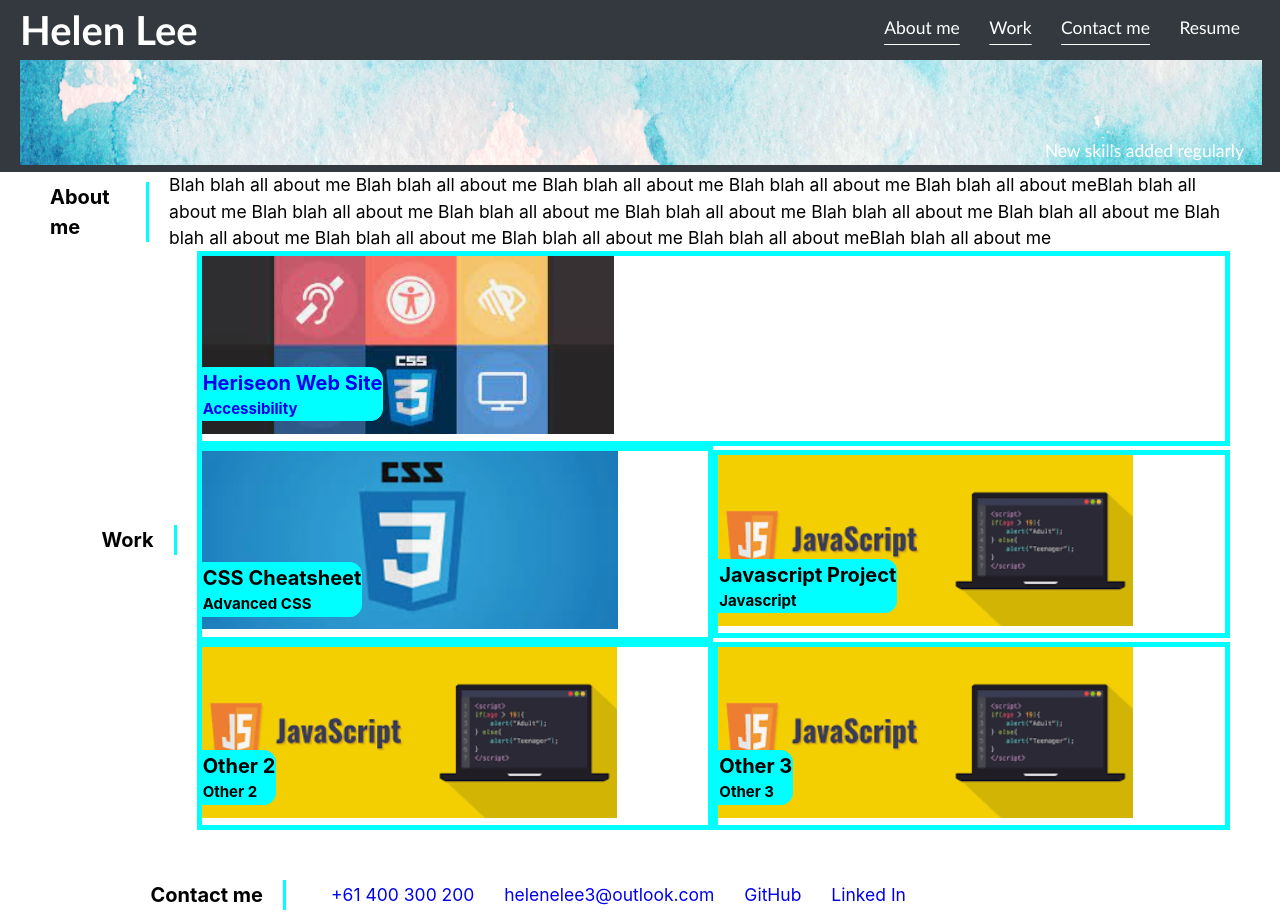
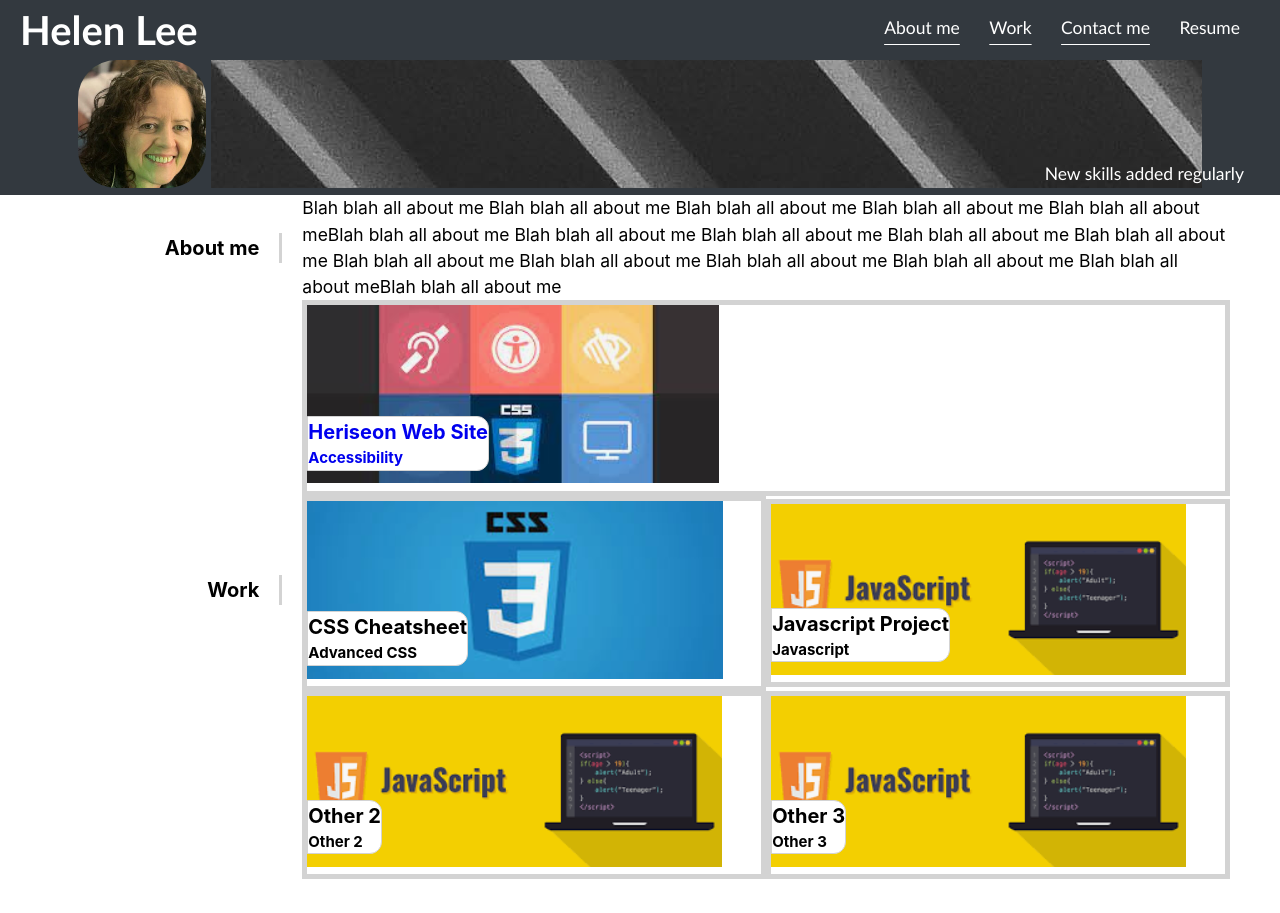
Before and after one commit to HelenELee/02-portfolio, a plain HTML site: page index.html in a window 1280 px wide. Shown: the top 913 px of the page. Drawn offline with Linux system fonts and the light colour scheme.

Commit message:
changes to css colour an images

```diff
--- a/assets/css/style.css
+++ b/assets/css/style.css
@@ -4,7 +4,8 @@
     --celeste: #b2ffff;
     --turquoise: #A0E0D0;
     --turquoise-blue: #00FFEF;
-    --aqua: #00FFFF;
+    --aqua: #D3D3D3;
+    /*--aqua: #00FFFF;*
 }
 
 * {
@@ -52,6 +53,11 @@ h3,
 
   h4 {
     font-size: 1rem;
+  }
+
+  .image-blurred{
+    border-radius: 30%;
+    box-shadow: 0 0 18px 18px var(--space-grey) inset;
   }
 
   nav {
@@ -141,7 +147,7 @@ main{
 }
 
 .aboutme-text {
-    /*width: 80%;*/
+    width: 80%;
 }
 
 .work-column {
@@ -151,7 +157,7 @@ main{
 	justify-content: flex-start;
 	align-items: center;
 	/*align-content: stretch;*/
-    /*width: 80%;*/
+    width: 80%;
 }
 
 article {
@@ -177,6 +183,7 @@ article:hover {
     bottom: 20px;
     left: 0px;
     background-color: var(--aqua);
+    background-color: white;
     border: 1px solid var(--aqua);
     border-radius: 0 12px 12px 0;
 }
@@ -205,7 +212,7 @@ address {
     justify-content: center;
     align-items: center;
     align-content: stretch;
-    /*width: 80%;*/
+    width: 80%;
     }
 
 address ul {
--- a/index.html
+++ b/index.html
@@ -21,7 +21,8 @@
             </ul>
         </nav>
         <figure>
-            <img src="./assets/images/pexels-zaksheuskaya.png" alt="sky pattern"/>
+            <img src="./assets/images/HelenLee.jpg" alt="Helen Lee head shot"/ class="image-blurred">
+            <img src="./assets/images/header-background-sm.png" alt="sky pattern"/>
             <p class="sub-heading">New skills added regularly</p>
         </figure>
 
```
Also changed, not shown: assets/images/HelenLee.jpg (added), assets/images/header-background-sm.png (added), assets/images/header-background.png (added).
